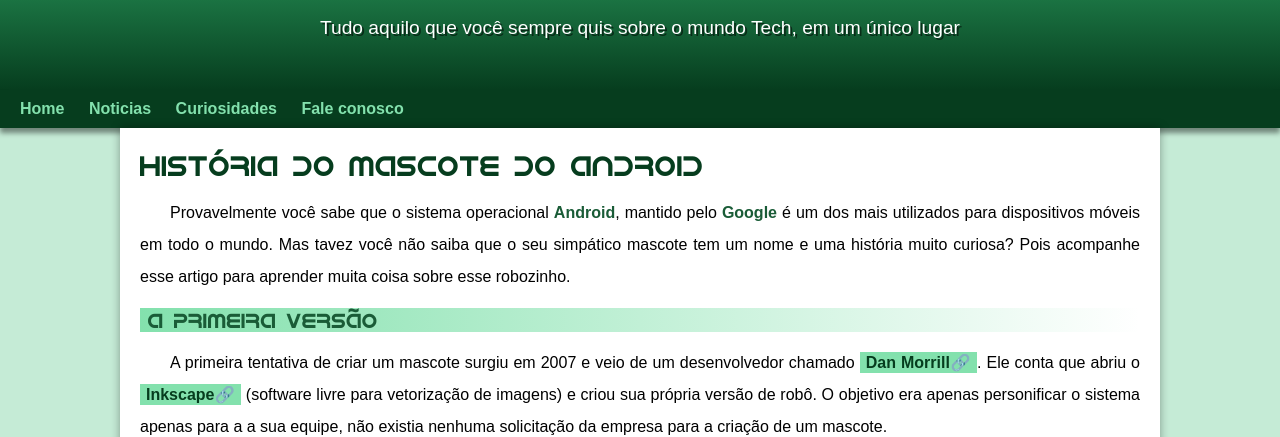
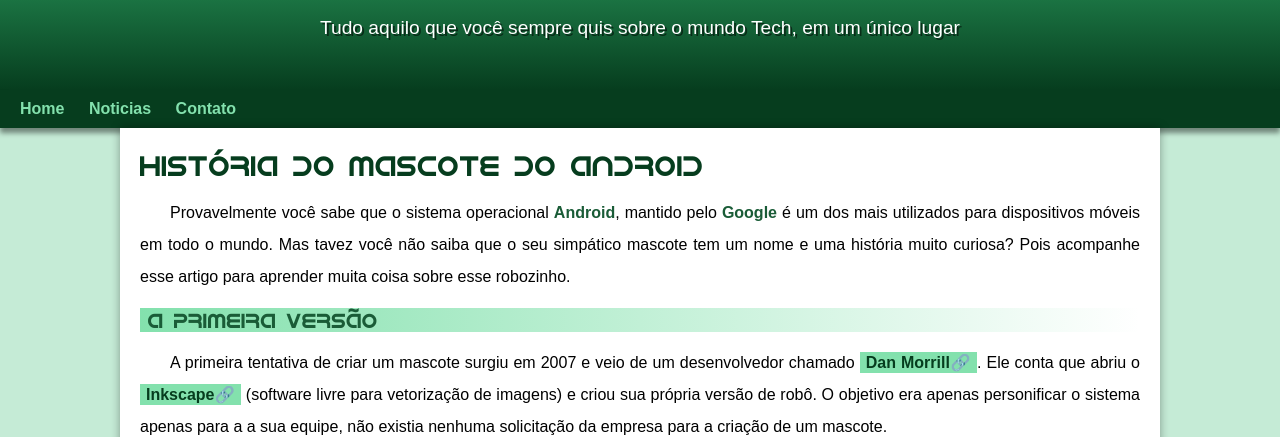
Before and after one commit to F3lip8/projeto-android, a plain HTML site: page index.html in a window 1280 px wide. Shown: the part 90-527 px from the top of the page. Drawn offline with Linux system fonts and the light colour scheme.

Commit message:
Problema de padding corrigido

```diff
--- a/index.html
+++ b/index.html
@@ -16,8 +16,7 @@
     <nav>
         <a href="#">Home</a>
         <a href="#">Noticias</a>
-        <a href="#">Curiosidades</a>
-        <a href="#">Fale conosco</a>
+        <a href="#">Contato</a>
     </nav>
     <main>
         <article>
--- a/style/style.css
+++ b/style/style.css
@@ -54,9 +54,8 @@
     font-size: 1.2em;
     display: inline;
     max-width: 500px;
-    padding: 0px 10px 0px 10px;
+    padding: 0px 10px 50px 10px;
     text-shadow: 2px 2px 0px rgba(0, 0, 0, 0.541);
-    margin-bottom: 20px;
 }
 
 nav {
```
